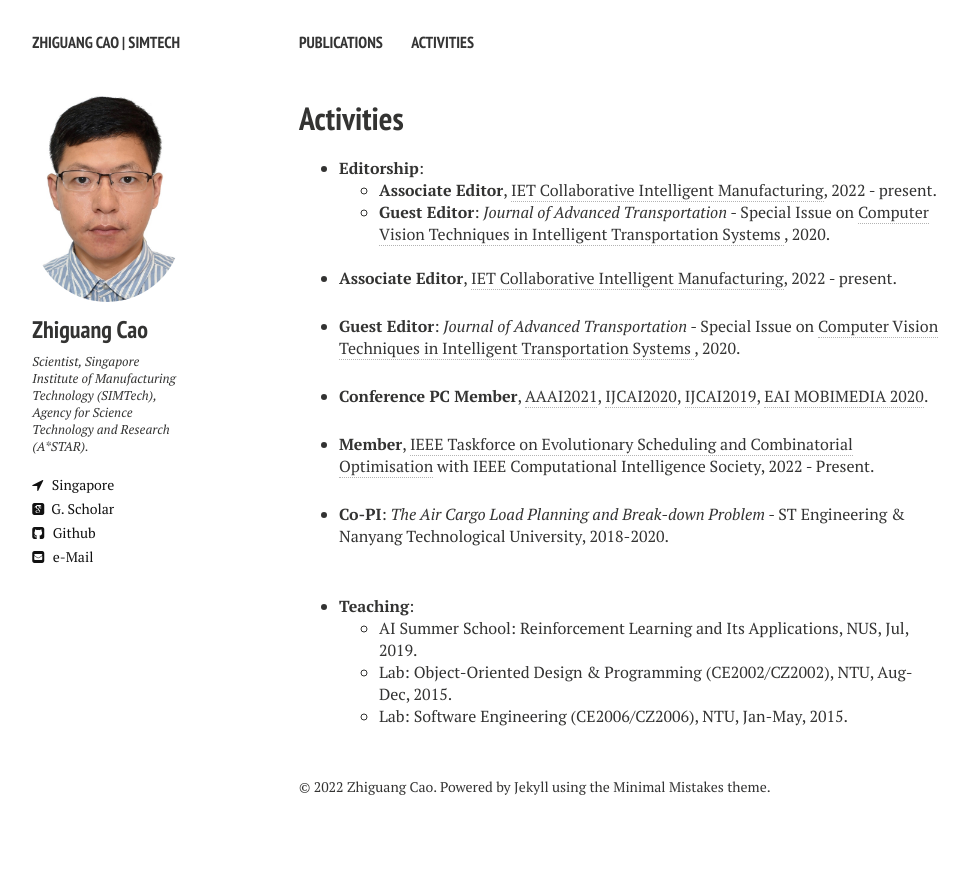
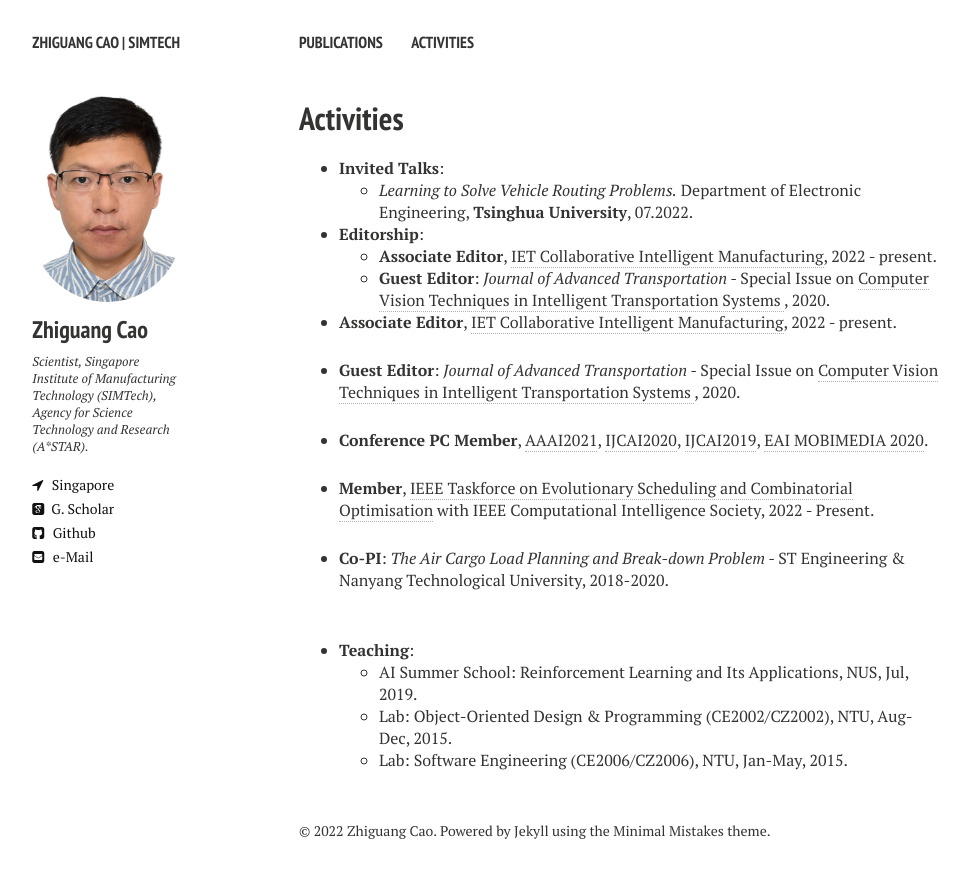
Before and after one commit to zhiguangcaosg/zhiguangcaosg.github.io, a Jekyll site: the page built from services.md, in a window 1280 px wide. Shown: the top 878 px of the page, without its empty margins (21-990 px from the left). Built offline with Jekyll 4.4.1, drawn with Linux system fonts in a browser that asks for light colours; nearby versions of some CDN libraries.

Commit message:
Update services.md

```diff
--- a/services.md
+++ b/services.md
@@ -16,6 +16,14 @@ comments: false
 </li>
 -->
 
+<li>
+<b>Invited Talks</b>:
+	<ul>
+	<li> <i>Learning to Solve Vehicle Routing Problems.</i> Department of Electronic Engineering, <b>Tsinghua University</b>, 07.2022.
+	</li>
+	</ul>
+</li>
+
 
 <li>
 <b>Editorship</b>:
@@ -27,7 +35,6 @@ comments: false
 	</ul>
 </li>
 
-<br>
 
 <li>
 <p>
```
